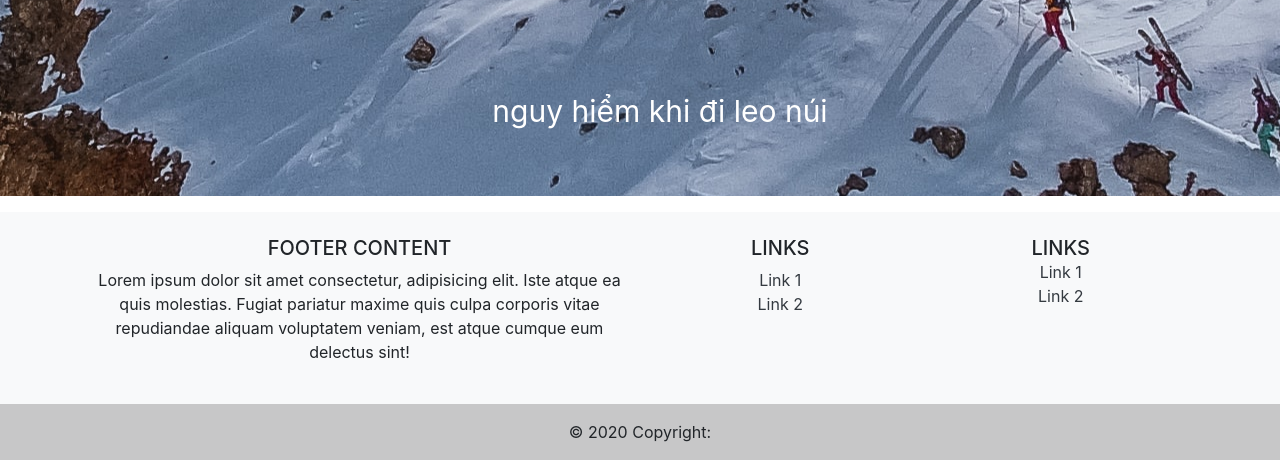
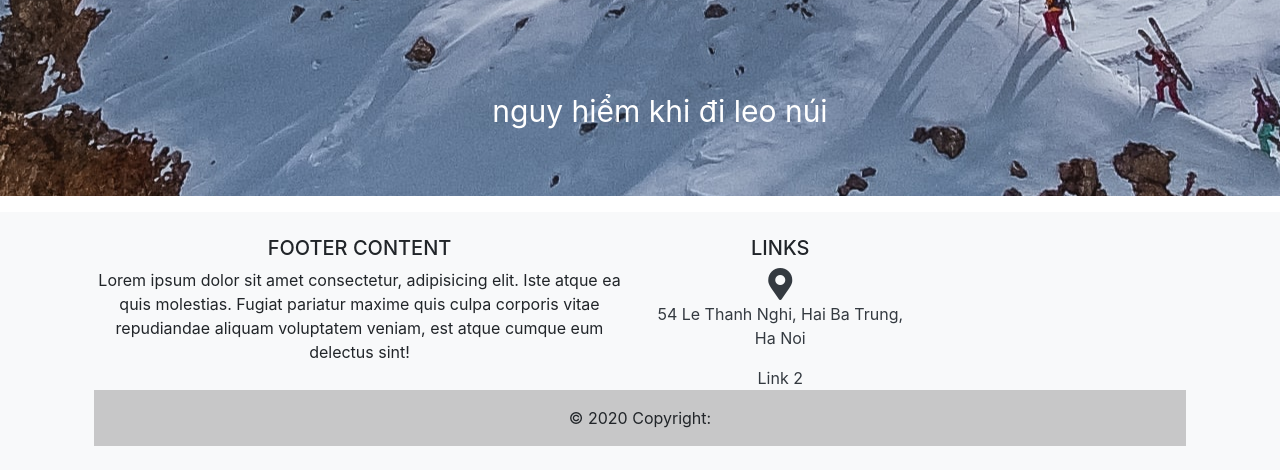
Before and after one commit to NCVan2002/project1, a PHP site: page / in a window 1280 px wide. Shown: the part 657-1127 px from the top of the page. Run offline with PHP 8.4, Linux system fonts and the light colour scheme; some libraries are stand-ins or nearby versions.

Commit message:
Update footer.php

```diff
--- a/main/footer.php
+++ b/main/footer.php
@@ -26,25 +26,26 @@
         <h5 class="text-uppercase">Links</h5>
         <ul class="list-unstyled mb-0">
           <li>
-            <a href="#!" class="text-dark">Link 1</a>
+            <a href="#!" class="text-dark">
+            	<i class="fas fa-map-marker-alt fa-2x"></i>
+	            <p>54 Le Thanh Nghi, Hai Ba Trung, Ha Noi</p></a>
           </li>
           <li>
             <a href="#!" class="text-dark">Link 2</a>
           </li>
         </ul>
       </div>
-      <div class="col-lg-3 col-md-6 mb-4 mb-md-0">
+      <!-- <div class="col-lg-3 col-md-6 mb-4 mb-md-0">
         <h5 class="text-uppercase mb-0">Links</h5>
-
         <ul class="list-unstyled">
           <li>
-            <a href="#!" class="text-dark">Link 1</a>
+            <a href="#!" class="text-dark"></a>
           </li>
           <li>
             <a href="#!" class="text-dark">Link 2</a>
         </ul>
       </div>
-    </div>
+    </div> -->
   </div>
   <div class="text-center p-3" style="background-color: rgba(0, 0, 0, 0.2);">
     © 2020 Copyright:
```
